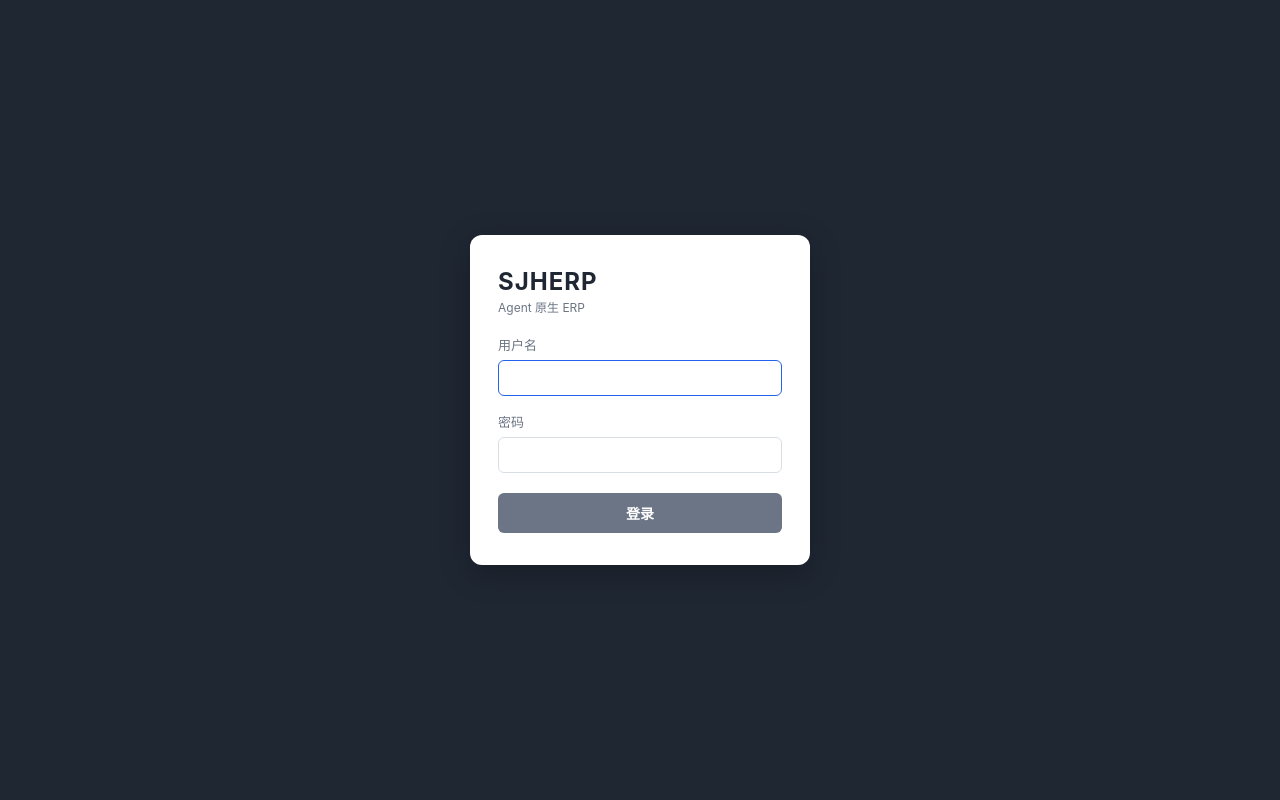
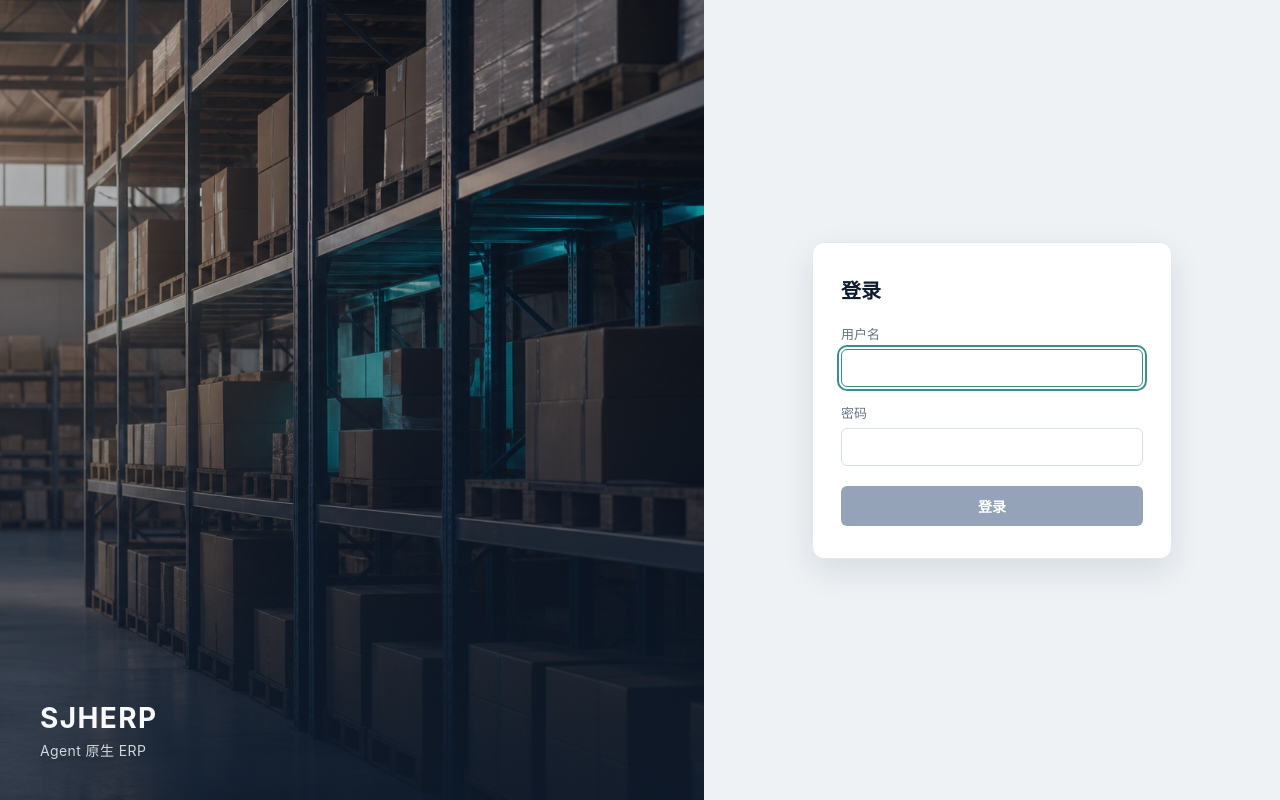
Before and after one commit to Sephiroth0119/SJHERP, a React (Vite) app in the folder web/: page / in a window 1280 px wide. Built offline with nearby package versions, Linux system fonts and the light colour scheme.

Commit message:
feat: 打磨登录页分屏企业风格
桌面左右分屏接入仓库主视觉，移动端收成短顶栏；登录 API 与错误/加载态保持不变。

Co-authored-by: Walter Carter <524347655@qq.com>

```diff
--- /dev/null
+++ b/web/src/components/LoginPage.css
@@ -0,0 +1,200 @@
+/* 登录页专属样式：不改工作台全局色板 */
+
+.login-page {
+  --login-navy: #0f1c2e;
+  --login-slate: #1e293b;
+  --login-teal: #3a8f8c;
+  --login-panel: #eef2f5;
+  --login-card: #ffffff;
+  height: 100%;
+  min-height: 100%;
+  display: flex;
+  background: var(--login-navy);
+}
+
+.login-hero {
+  position: relative;
+  flex: 0 0 55%;
+  min-width: 0;
+  overflow: hidden;
+  background: var(--login-navy);
+}
+
+.login-hero-photo {
+  position: absolute;
+  inset: 0;
+  width: 100%;
+  height: 100%;
+  object-fit: cover;
+  object-position: 62% center;
+}
+
+.login-hero-overlay {
+  position: absolute;
+  inset: 0;
+  background: linear-gradient(
+    180deg,
+    rgba(15, 28, 46, 0.18) 0%,
+    rgba(15, 28, 46, 0.42) 48%,
+    rgba(15, 28, 46, 0.82) 100%
+  );
+}
+
+.login-hero-brand {
+  position: absolute;
+  z-index: 1;
+  left: 40px;
+  bottom: 40px;
+  display: flex;
+  flex-direction: column;
+  gap: 6px;
+  color: #f8fafc;
+}
+
+.login-brand-name {
+  font-size: 28px;
+  font-weight: 700;
+  letter-spacing: 1.4px;
+  line-height: 1.1;
+}
+
+.login-brand-sub {
+  font-size: 14px;
+  letter-spacing: 0.4px;
+  color: rgba(248, 250, 252, 0.82);
+}
+
+.login-panel {
+  flex: 1;
+  min-width: 0;
+  display: flex;
+  align-items: center;
+  justify-content: center;
+  padding: 40px 24px;
+  overflow: auto;
+  background: var(--login-panel);
+}
+
+.login-card {
+  width: 360px;
+  max-width: 100%;
+  display: flex;
+  flex-direction: column;
+  gap: 16px;
+  padding: 32px 28px;
+  background: var(--login-card);
+  border: 1px solid #e2e8f0;
+  border-radius: 12px;
+  box-shadow: 0 12px 32px rgba(15, 28, 46, 0.1);
+  animation: login-enter 260ms ease-out both;
+}
+
+.login-card-title {
+  margin: 0 0 4px;
+  font-size: 20px;
+  font-weight: 600;
+  color: var(--login-navy);
+}
+
+.login-field {
+  display: flex;
+  flex-direction: column;
+  gap: 6px;
+  font-size: 13px;
+  color: #64748b;
+}
+
+.login-field input {
+  padding: 10px 12px;
+  font-size: 14px;
+  color: var(--login-slate);
+  border: 1px solid #d9dee5;
+  border-radius: 6px;
+  background: #ffffff;
+}
+
+.login-field input:focus {
+  outline: 2px solid var(--login-teal);
+  outline-offset: 2px;
+  border-color: var(--login-teal);
+}
+
+.login-error {
+  padding: 8px 12px;
+  font-size: 13px;
+  color: #dc2626;
+  background: #fef2f2;
+  border: 1px solid #dc2626;
+  border-radius: 6px;
+}
+
+.login-submit {
+  appearance: none;
+  margin-top: 4px;
+  padding: 10px 0;
+  font-size: 14px;
+  font-weight: 600;
+  color: #ffffff;
+  background: var(--login-teal);
+  border: none;
+  border-radius: 6px;
+  cursor: pointer;
+}
+
+.login-submit:hover:not(:disabled) {
+  background: #327d7a;
+}
+
+.login-submit:focus-visible {
+  outline: 2px solid var(--login-teal);
+  outline-offset: 2px;
+}
+
+.login-submit:disabled {
+  background: #94a3b8;
+  cursor: default;
+}
+
+@keyframes login-enter {
+  from {
+    opacity: 0;
+    transform: translateY(12px);
+  }
+  to {
+    opacity: 1;
+    transform: translateY(0);
+  }
+}
+
+@media (max-width: 768px) {
+  .login-page {
+    flex-direction: column;
+  }
+
+  .login-hero {
+    flex: 0 0 148px;
+    min-height: 148px;
+    max-height: 28vh;
+  }
+
+  .login-hero-brand {
+    left: 20px;
+    bottom: 16px;
+  }
+
+  .login-brand-name {
+    font-size: 22px;
+  }
+
+  .login-panel {
+    flex: 1;
+    align-items: flex-start;
+    padding: 24px 16px 32px;
+  }
+}
+
+@media (prefers-reduced-motion: reduce) {
+  .login-card {
+    animation: none;
+  }
+}
--- a/web/src/components/LoginPage.tsx
+++ b/web/src/components/LoginPage.tsx
@@ -6,6 +6,7 @@
 import { useState, type FormEvent } from 'react';
 import { login } from '../api/authApi';
 import { ApiError, type AuthUser } from '../api/http';
+import './LoginPage.css';
 
 interface LoginPageProps {
   onLogin: (user: AuthUser) => void;
@@ -33,11 +34,17 @@ export function LoginPage({ onLogin }: LoginPageProps) {
 
   return (
     <div className="login-page">
-      <form className="login-card" onSubmit={handleSubmit}>
-        <div className="login-brand">
+      <section className="login-hero" aria-label="SJHERP">
+        <img className="login-hero-photo" src="/assets/login-hero.png" alt="" />
+        <div className="login-hero-overlay" aria-hidden="true" />
+        <div className="login-hero-brand">
           <span className="login-brand-name">SJHERP</span>
           <span className="login-brand-sub">Agent 原生 ERP</span>
         </div>
+      </section>
+      <section className="login-panel">
+        <form className="login-card" onSubmit={handleSubmit}>
+          <h1 className="login-card-title">登录</h1>
           <label className="login-field">
             <span>用户名</span>
             <input
@@ -66,6 +73,7 @@ export function LoginPage({ onLogin }: LoginPageProps) {
             {pending ? '登录中…' : '登录'}
           </button>
         </form>
+      </section>
     </div>
   );
 }
--- a/web/src/styles/global.css
+++ b/web/src/styles/global.css
@@ -308,90 +308,7 @@ body {
   }
 }
 
-/* ===== 登录页（M2-T05）===== */
-.login-page {
-  height: 100%;
-  display: flex;
-  align-items: center;
-  justify-content: center;
-  background: var(--color-sidebar);
-}
-
-.login-card {
-  width: 340px;
-  display: flex;
-  flex-direction: column;
-  gap: 16px;
-  padding: 32px 28px;
-  background: #ffffff;
-  border-radius: 12px;
-  box-shadow: 0 8px 30px rgba(0, 0, 0, 0.25);
-}
-
-.login-brand {
-  display: flex;
-  flex-direction: column;
-  gap: 2px;
-  margin-bottom: 4px;
-}
-
-.login-brand-name {
-  font-size: 24px;
-  font-weight: 700;
-  letter-spacing: 1px;
-}
-
-.login-brand-sub {
-  font-size: 12px;
-  color: var(--color-text-muted);
-}
-
-.login-field {
-  display: flex;
-  flex-direction: column;
-  gap: 6px;
-  font-size: 13px;
-  color: var(--color-text-muted);
-}
-
-.login-field input {
-  padding: 9px 12px;
-  font-size: 14px;
-  border: 1px solid var(--color-border);
-  border-radius: 6px;
-}
-
-.login-field input:focus {
-  outline: none;
-  border-color: var(--color-primary);
-}
-
-.login-error {
-  padding: 8px 12px;
-  font-size: 13px;
-  color: var(--color-danger);
-  background: #fef2f2;
-  border: 1px solid var(--color-danger);
-  border-radius: 6px;
-}
-
-.login-submit {
-  appearance: none;
-  margin-top: 4px;
-  padding: 10px 0;
-  font-size: 14px;
-  font-weight: 600;
-  color: #ffffff;
-  background: var(--color-primary);
-  border: none;
-  border-radius: 6px;
-  cursor: pointer;
-}
-
-.login-submit:disabled {
-  background: var(--color-text-muted);
-  cursor: default;
-}
+/* 登录页样式见 components/LoginPage.css，避免污染工作台全局色板 */
 
 /* ===== 左侧导航 ===== */
 .sidebar {
```
Also changed, not shown: web/public/assets/login-hero.png (added), 1 other file (tests, documents, lock files or other folders). Lines whose indentation alone changed are shown as unchanged.
